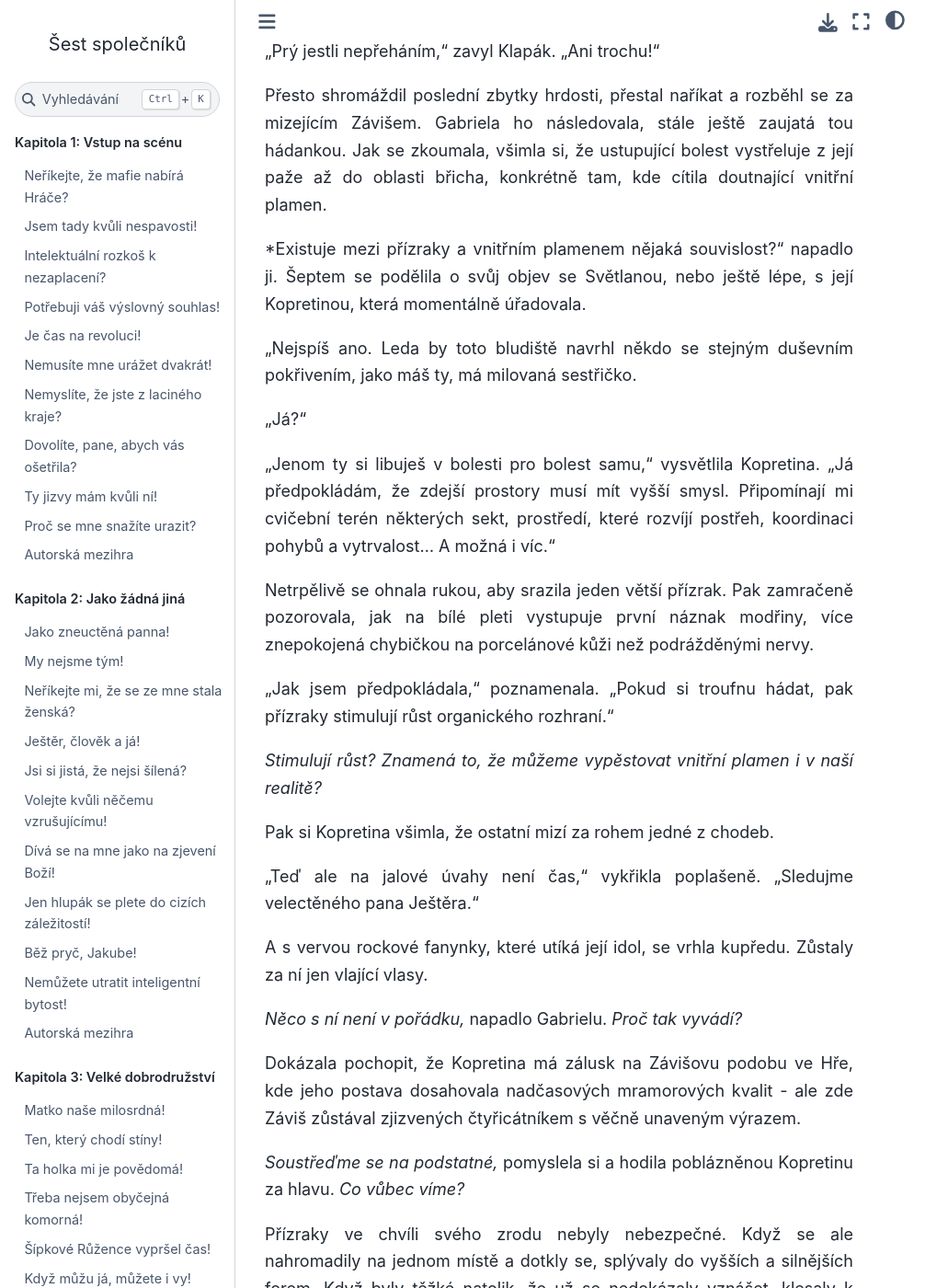
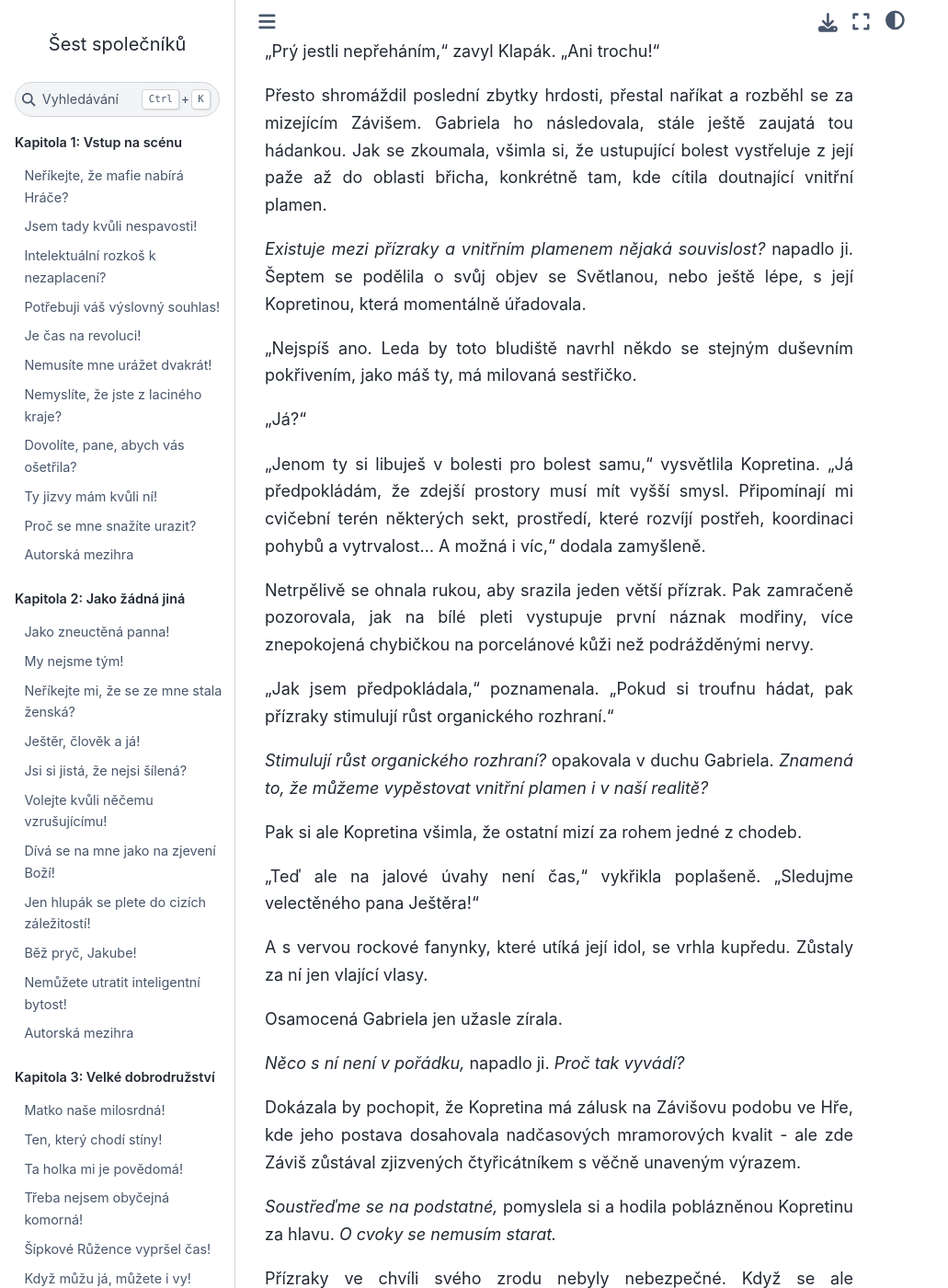
Before and after one commit to hanpari/sest-spolecniku, a Sphinx documentation site: the page built from source/sest_spolecniku/012-o-patro-dal/02.md, in a window 1280 px wide and 1400 px high, scrolled down 1916 px. Shown: the whole window at 92% size, without its empty margins (0-1031 px from the left). Built offline with Sphinx 7.4.7 and the Sphinx Book theme 1.1.4, drawn with Linux system fonts in a browser that asks for light colours; pages that are not in the unit, such as notebooks, are missing from menus; some of the changed text lies outside the part shown.

Commit message:
Update 02.md

```diff
--- a/source/sest_spolecniku/012-o-patro-dal/02.md
+++ b/source/sest_spolecniku/012-o-patro-dal/02.md
@@ -44,31 +44,33 @@
 
 Přesto shromáždil poslední zbytky hrdosti, přestal naříkat a rozběhl se za mizejícím Závišem. Gabriela ho následovala, stále ještě zaujatá tou hádankou. Jak se zkoumala, všimla si, že ustupující bolest vystřeluje z její paže až do oblasti břicha, konkrétně tam, kde cítila doutnající vnitřní plamen.
 
-*Existuje mezi přízraky a vnitřním plamenem nějaká souvislost?" napadlo ji. Šeptem se podělila o svůj objev se Světlanou, nebo ještě lépe, s její Kopretinou, která momentálně úřadovala.
+*Existuje mezi přízraky a vnitřním plamenem nějaká souvislost?* napadlo ji. Šeptem se podělila o svůj objev se Světlanou, nebo ještě lépe, s její Kopretinou, která momentálně úřadovala.
 
 "Nejspíš ano. Leda by toto bludiště navrhl někdo se stejným duševním pokřivením, jako máš ty, má milovaná sestřičko.
 
 "Já?"
 
-"Jenom ty si libuješ v bolesti pro bolest samu," vysvětlila Kopretina. "Já předpokládám, že zdejší prostory musí mít vyšší smysl. Připomínají mi cvičební terén některých sekt, prostředí, které rozvíjí postřeh, koordinaci pohybů a vytrvalost... A možná i víc."
+"Jenom ty si libuješ v bolesti pro bolest samu," vysvětlila Kopretina. "Já předpokládám, že zdejší prostory musí mít vyšší smysl. Připomínají mi cvičební terén některých sekt, prostředí, které rozvíjí postřeh, koordinaci pohybů a vytrvalost... A možná i víc," dodala zamyšleně.
 
 Netrpělivě se ohnala rukou, aby srazila jeden větší přízrak. Pak zamračeně pozorovala, jak na bílé pleti vystupuje první náznak modřiny, více znepokojená chybičkou na porcelánové kůži než podrážděnými nervy.
 
 "Jak jsem předpokládala," poznamenala. "Pokud si troufnu hádat, pak přízraky stimulují růst organického rozhraní."
 
-*Stimulují růst? Znamená to, že můžeme vypěstovat vnitřní plamen i v naší realitě?*
+*Stimulují růst organického rozhraní?* opakovala v duchu Gabriela. *Znamená to, že můžeme vypěstovat vnitřní plamen i v naší realitě?*
 
-Pak si Kopretina všimla, že ostatní mizí za rohem jedné z chodeb.
+Pak si ale Kopretina všimla, že ostatní mizí za rohem jedné z chodeb.
 
-"Teď ale na jalové úvahy není čas," vykřikla poplašeně. "Sledujme velectěného pana Ještěra."
+"Teď ale na jalové úvahy není čas," vykřikla poplašeně. "Sledujme velectěného pana Ještěra!"
 
 A s vervou rockové fanynky, které utíká její idol, se vrhla kupředu. Zůstaly za ní jen vlající vlasy.
 
-*Něco s ní není v pořádku,* napadlo Gabrielu. *Proč tak vyvádí?*
+Osamocená Gabriela jen užasle zírala.
 
-Dokázala pochopit, že Kopretina má zálusk na Závišovu podobu ve Hře, kde jeho postava dosahovala nadčasových mramorových kvalit - ale zde Záviš zůstával zjizvených čtyřicátníkem s věčně unaveným výrazem.
+*Něco s ní není v pořádku,* napadlo ji. *Proč tak vyvádí?*
 
-*Soustřeďme se na podstatné,* pomyslela si a hodila poblázněnou Kopretinu za hlavu. *Co vůbec víme?*
+Dokázala by pochopit, že Kopretina má zálusk na Závišovu podobu ve Hře, kde jeho postava dosahovala nadčasových mramorových kvalit - ale zde Záviš zůstával zjizvených čtyřicátníkem s věčně unaveným výrazem.
+
+*Soustřeďme se na podstatné,* pomyslela si a hodila poblázněnou Kopretinu za hlavu. *O cvoky se nemusím starat.*
 
 Přízraky ve chvíli svého zrodu nebyly nebezpečné. Když se ale nahromadily na jednom místě a dotkly se, splývaly do vyšších a silnějších forem. Když byly těžké natolik, že už se nedokázaly vznášet, klesaly k zemi, kde vytvářely smrtelně nebezpečné černé louže.
 
@@ -81,6 +83,7 @@
 "Vsadím se, že náš mocnej vůdce tu bloudí jak Alenka v Říši divů," ozval se věčný kverulant Klapák. "Vo co, že neví, kde sme."
 
 "Sázku byste prohrál," poznamenal klidně Juraj, do té doby mlčenlivý jako obrázek. "Pane Hromadný, pane Krtinče, zdá se, že vy jste v cíli."
+
 *V cíli? Aha, v tomto cíli!*
 
 Když jim Snížek podával velmi kusé informace, co je čeká, vypadalo to, že stačí zapadnout do nejbližších otevřených dveří a zahájit *seanci* nutnou k dobíjení paměťových datadisků.
@@ -103,7 +106,9 @@
 
 Nikdo ze **Šesti společníků** se ani nezadýchal, zatímco všichni ostatní lapali po dechu a křičeli bolestí, sotva na ně dosedl přízrak. *Je to proto, že potlačují svá druhá já?*
 
-Pokud měla přistoupit na Závišův zvyk odvážných teorií, pak věřila, že získali výhodu proto, že dělali všechno jinak než korporace. *Korporátní týmy se snaží Hru dobýt, zatímco my s ní chceme splynout. Tohle se nikdo nesmí dozvědět! Jak dlouho ale bude trvat, než korporace pochopí, že musí změnit přístup?*
+Pokud měla přistoupit na Závišův zvyk odvážných teorií, pak věřila, že získali výhodu proto, že dělali všechno jinak než korporace.
+
+*Korporátní týmy se snaží Hru dobýt, zatímco my s ní chceme splynout. Tohle se nikdo nesmí dozvědět! Jak dlouho ale bude trvat, než korporace pochopí, že musí změnit přístup?*
 
 "To je fakt obrovskej úspěch," zamumlal nepolepšitelný Klapák. "Dyť jsme teprve v pátým patře. Ti dva se chovaj, jako by vyhráli v loterii."
 
@@ -115,11 +120,11 @@
 
 Ale z jeho tónu bylo znát, že ve světlou budoucnost příliš nevěří. Tentokrát ho Zaoralová nenapomenula, vyčerpaná a vyděšená jako on.
 
-"No nic, musíme sebou hodit," ozval se Hromadný a provedl neohrabanou úklonu směrem k Závišovi. "Teda díky, pane Velehradský. Ste náš bůh. Fakt si vážíme, že ste nás sem zaved."
+"No nic, musíme sebou hodit," ozval se Hromadný a provedl neohrabanou úklonu směrem k Závišovi. "Teda poklona, pane Velehradský. Ste náš bůh. Fakt si vážíme, že ste nás sem zaved."
 
-"Jo, schodiště musí bejt vo kousek dál. Naše frajle bude bez sebe radostí, že sme se dostali tak daleko."
+"Jo," přidal se Krtinec a mávl neurčité směrem kupředu, "schodiště musí bejt vo kousek dál. Naše frajle bude bez sebe radostí, že sme se dostali tak daleko."
 
-Záviš, stále přikrčený a s Ještěrem u kormidla, neuměl odpovědět. Pouze sledoval Hromadného tělnatou postavu hladovým pohledem.
+Záviš, stále přikrčený a s Ještěrem u kormidla, neuměl odpovědět. Pouze sledoval Hromadného tělnatou postavu lačným pohledem.
 
 "Bude lepší, když nás nebudete zdržovat," podotkla Gabriela. "My musíme pokračovat."
 
@@ -147,11 +152,11 @@
 
 "Ano!"
 
-Teprve nyní se dveře za týmem **Krása-Styl** zavřely."
+Teprve nyní se dveře za týmem **Krása-Styl** zavřely.
 
 "Nechápu," ozvala se Světlana a její tón si nezadal s popuzeným drakem.
 
-"Co nechápeš? Proč museli odpovědět ano nebo ne? To je běžná právnická finta. Kdybys dávala pozor, co ti vysvětluje Záviš, věděla bys to."
+"Co nechápeš?" divila se Gabriela. "Proč museli odpovědět ano nebo ne? To je běžná právnická finta. Kdybys dávala pozor, co ti vysvětluje Záviš, věděla bys to."
 
 "Jaká právnická finta? A co je mi do Šupáka!" odsekla Světlana. "Já nechápu, proč si Krtinec nechal Lýdii jako poslední. Musí to být proto, že je zrzka."
 
```
Also changed, not shown: other parts of source/sest_spolecniku/012-o-patro-dal/02.md (+1 -1 lines).
